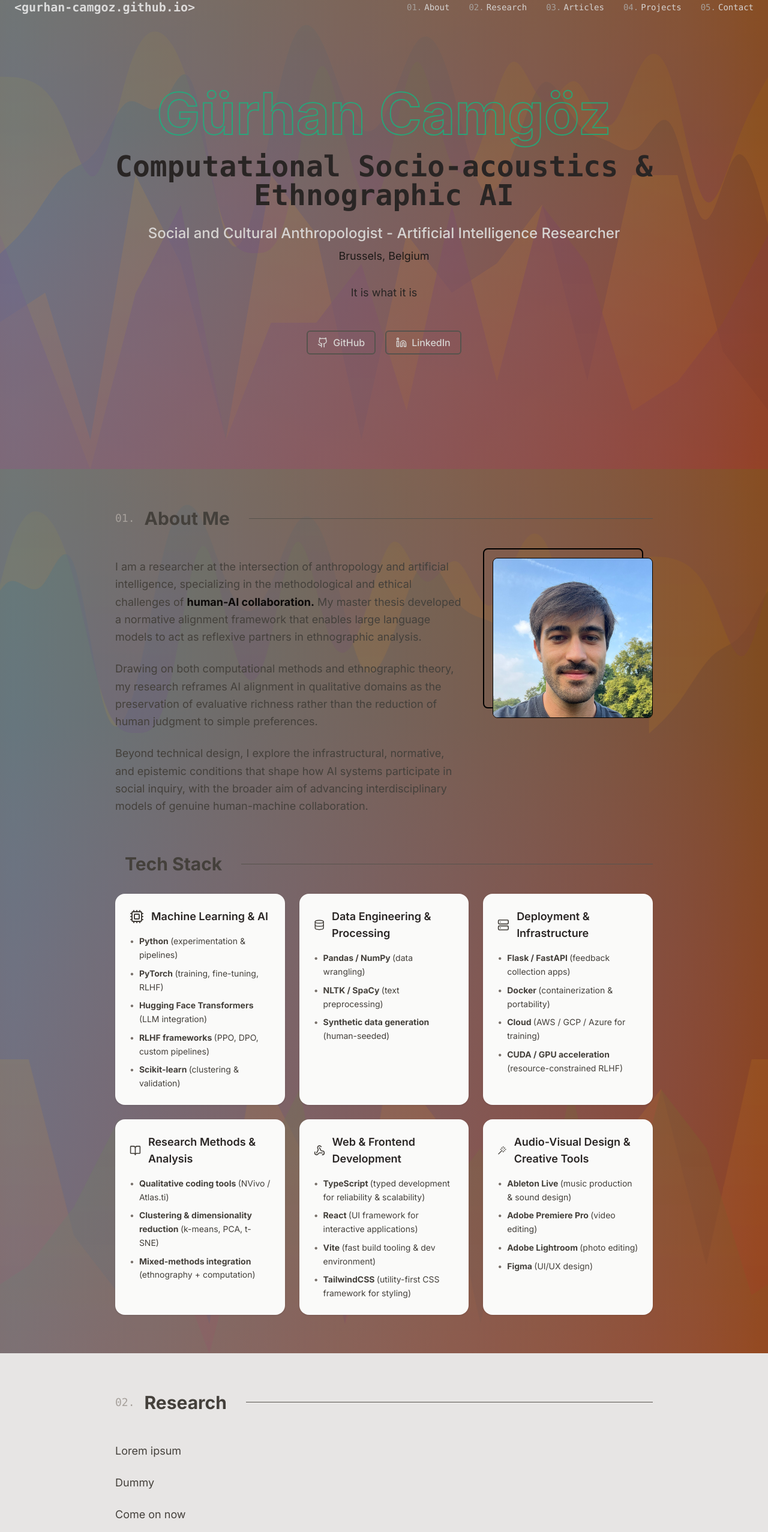
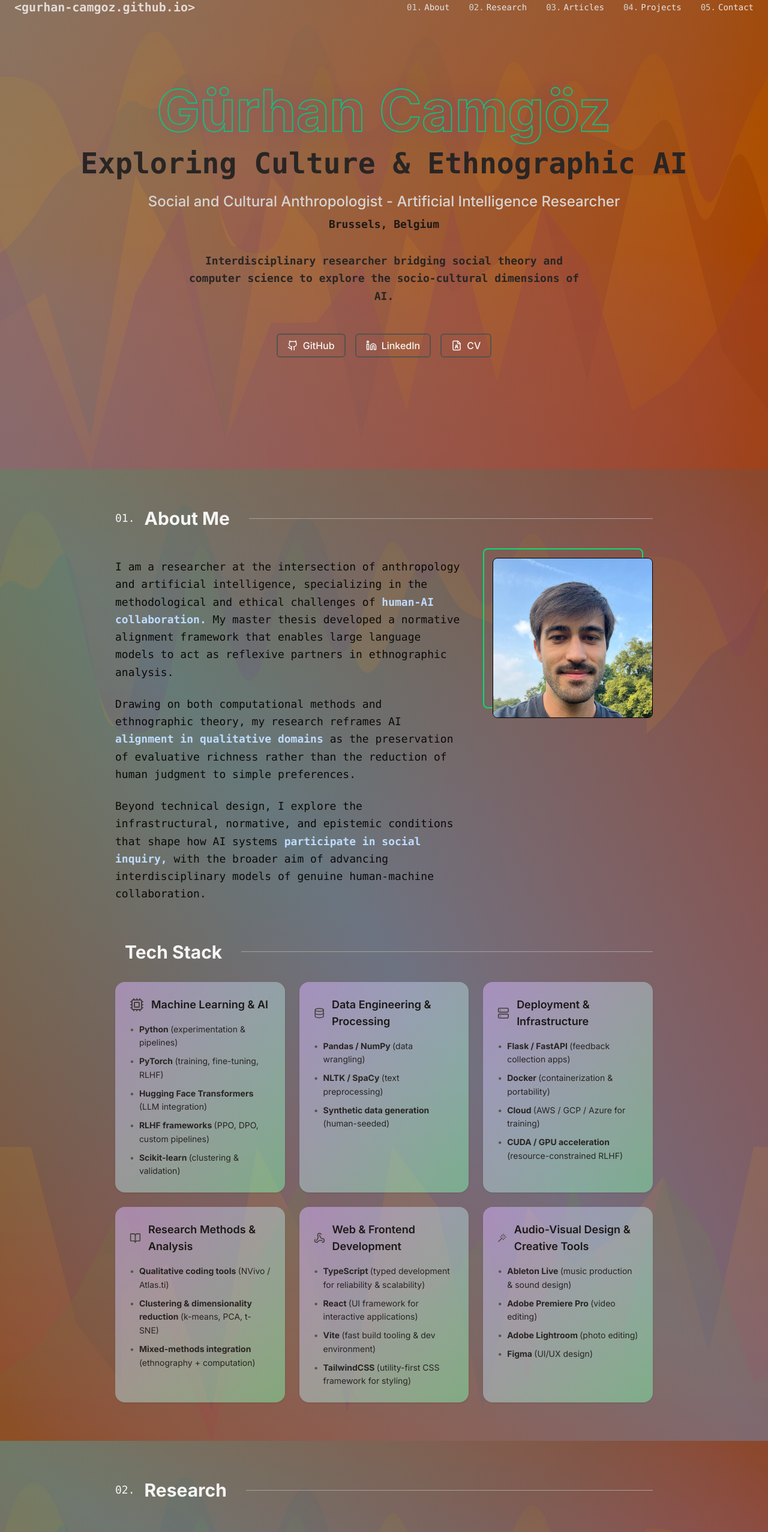
Before and after one commit to gurhan-camgoz/gurhan-camgoz.github.io, a React (Vite) app: page / in a window 1280 px wide. Shown: the part 18-2572 px from the top of the page at 60% size. Built offline with nearby package versions, Linux system fonts and the light colour scheme.

Commit message:
New layout

```diff
--- a/src/components/layout/Header.tsx
+++ b/src/components/layout/Header.tsx
@@ -46,9 +46,9 @@ export const Header: React.FC = () => {
               <button
                 key={item.name}
                 onClick={() => scrollToSection(item.href)}
-                className="text-stone-300 hover:text-stone-400 transition-colors font-mono text-sm relative group"
+                className="text-stone-200 hover:text-stone-300 transition-colors font-mono text-sm relative group"
               >
-                <span className="text-stone-400 mr-1">0{index + 1}.</span>
+                <span className="text-stone-300 mr-1">0{index + 1}.</span>
                 {item.name}
                 <div className="absolute -bottom-1 left-0 w-0 h-0.5 bg-stone-400 transition-all duration-300 group-hover:w-full"></div>
               </button>
--- a/src/components/layout/Layout.tsx
+++ b/src/components/layout/Layout.tsx
@@ -4,7 +4,6 @@ interface LayoutProps {
   children: React.ReactNode;
 }
 
-// I've extracted your SVGs into their own components for clarity.
 const TopWave = () => (
   <svg
     id="wave-top"
@@ -102,8 +101,8 @@ export const Layout: React.FC<LayoutProps> = ({ children }) => {
       </div>
 
       {/* Gradient backgrounds */}
-      <div className="absolute inset-0 bg-linear-to-l from-amber-800 via-stone-500 to-amber-800 animate-gradient opacity-100 z-0" />
-      <div className="absolute inset-0 bg-linear-to-b from-green-500 via-blue-500 to-purple-800 animate-gradient opacity-15 z-0" />
+      <div className="absolute inset-0 bg-linear-to-bl from-amber-800 via-stone-500 to-amber-800 opacity-100 z-0" />
+      <div className="absolute inset-0 bg-linear-to-br from-green-500 via-blue-500 to-purple-800 opacity-15 z-0" />
 
       {/* Bottom SVG Wave Background */}
       <div className="absolute left-0 bottom-0 w-full h-[490px] pointer-events-none opacity-10 z-0">
--- a/src/components/sections/About.tsx
+++ b/src/components/sections/About.tsx
@@ -10,30 +10,30 @@ export const About: React.FC = () => {
         <div className="max-w-4xl mx-auto">
           {/* Section Header */}
           <div className="flex items-center mb-12">
-            <span className="text-stone-400 font-mono text-lg mr-4">01.</span>
-            <h2 className="text-3xl font-bold text-stone-700 mr-8">About Me</h2>
-            <div className="flex-1 h-px bg-stone-600"></div>
+            <span className="text-stone-100 font-mono text-lg mr-4">01.</span>
+            <h2 className="text-3xl font-bold text-stone-100 mr-8">About Me</h2>
+            <div className="flex-1 h-px bg-stone-400"></div>
           </div>
 
           <div className="grid md:grid-cols-3 gap-12 items-start">
             {/* Content */}
             <div className="md:col-span-2 space-y-6">
-              <p className="text-stone-700 leading-relaxed text-lg">
+              <p className="text-stone-950 font-medium font-mono leading-relaxed text-lg">
                 I am a researcher at the intersection of anthropology and artificial intelligence, specializing
-                in the methodological and ethical challenges of {" "} <span className="font-bold text-stone-950"> human-AI collaboration.</span> My master thesis
+                in the methodological and ethical challenges of {" "} <span className="font-bold text-blue-200"> human-AI collaboration.</span> My master thesis
                 developed a normative alignment framework that enables large language models to act as reflexive
                 partners in ethnographic analysis.
               </p>
 
-              <p className="text-stone-700 leading-relaxed text-lg">
-                Drawing on both computational methods and ethnographic theory, my research reframes AI alignment
-                in qualitative domains as the preservation of evaluative richness rather than the reduction of human
+              <p className="text-stone-950 font-medium font-mono leading-relaxed text-lg">
+                Drawing on both computational methods and ethnographic theory, my research reframes AI{" "} <span className="font-bold text-blue-200"> alignment
+                in qualitative domains </span> as the preservation of evaluative richness rather than the reduction of human
                 judgment to simple preferences.
               </p>
 
-              <p className="text-stone-700 leading-relaxed text-lg">
+              <p className="text-stone-950 font-medium font-mono leading-relaxed text-lg">
                 Beyond technical design, I explore the infrastructural, normative, and epistemic conditions that shape
-                how AI systems participate in social inquiry, with the broader aim of advancing interdisciplinary
+                how AI systems<span className="font-bold text-blue-200"> participate in social inquiry, </span>  with the broader aim of advancing interdisciplinary
                 models of genuine human-machine collaboration.
               </p>
             </div>
@@ -45,7 +45,7 @@ export const About: React.FC = () => {
                   className="w-full aspect-square bg-gradient-to-br from-primary-500/20 to-primary-600/20 rounded-lg border border-primary-500/30 object-cover"
                 />
                 {/* Decorative border */}
-                <div className="absolute -top-4 -left-4 w-full h-full border-2 border-primary-500 rounded-lg -z-10 group-hover:top-3 group-hover:left-3 transition-all duration-300"></div>
+                <div className="absolute -top-4 -left-4 w-full h-full border-2 border-green-400 rounded-lg -z-10 group-hover:top-3 group-hover:left-3 group-hover:border-purple-400 transition-all duration-300"></div>
               </div>
             </div>
           </div>
@@ -53,12 +53,12 @@ export const About: React.FC = () => {
 
         <div className="mt-16 max-w-4xl mx-auto">
           <div className="flex items-center mb-8">
-            <span className="text-stone-400 font-mono text-lg mr-4"></span>
-            <h2 className="text-3xl font-bold text-stone-700 mr-8">Tech Stack</h2>
-            <div className="flex-1 h-px bg-stone-600"></div>
+            <span className="text-stone-100 font-mono text-lg mr-4"></span>
+            <h2 className="text-3xl font-bold text-stone-100 mr-8">Tech Stack</h2>
+            <div className="flex-1 h-px bg-stone-400"></div>
           </div>
 
-          <div className="grid md:grid-cols-3 gap-6">
+          <div className="grid md:grid-cols-3 gap-6 ">
             {[
               {
                 title: "Machine Learning & AI",
@@ -122,11 +122,11 @@ export const About: React.FC = () => {
             ].map((category) => (
               <div
                 key={category.title}
-                className="bg-stone-50 rounded-2xl shadow-sm p-6 hover:shadow-md transition-shadow"
+                className="bg-gradient-to-br from-purple-300/50 to-green-300/50 rounded-2xl shadow-sm p-6 hover:shadow-md transition-shadow"
               >
                 <div className="flex items-center gap-3 mb-4">
                   {category.icon}
-                  <h3 className="text-lg font-semibold text-stone-800">
+                  <h3 className="text-lg font-semibold text-stone-900">
                     {category.title}
                   </h3>
                 </div>
@@ -134,9 +134,9 @@ export const About: React.FC = () => {
                   {category.items.map((item) => (
                     <li
                       key={item}
-                      className="flex items-start text-stone-700 text-sm leading-relaxed"
+                      className="flex items-start text-stone-800 text-sm leading-relaxed"
                     >
-                      <span className="text-stone-500 mr-2">•</span>
+                      <span className="text-stone-600 mr-2">•</span>
                       <span dangerouslySetInnerHTML={{ __html: item.replace(/([^(]+)/, '<strong>$1</strong>') }} />
                     </li>
                   ))}
--- a/src/components/sections/Hero.tsx
+++ b/src/components/sections/Hero.tsx
@@ -1,6 +1,6 @@
 import React, { useEffect, useRef } from 'react';
 import { motion } from 'framer-motion';
-import { Github, Linkedin, Mail, ExternalLink, ArrowDown } from 'lucide-react';
+import { Github, Linkedin, Mail, ExternalLink, ArrowDown, FileUser } from 'lucide-react';
 import { Button } from '../ui/Button';
 import { personalInfo } from '../../utils/constants';
 
@@ -67,7 +67,7 @@ export const Hero: React.FC = () => {
         </svg>
       </div>
       <div className="absolute inset-0 bg-linear-to-l from-amber-800 via-stone-500 to-amber-800 animate-gradient opacity-100 z-0" />
-      <div className="absolute inset-0 bg-linear-to-b from-green-500 via-blue-500 to-purple-800 animate-gradient opacity-15 z-0" />
+      <div className="absolute inset-0 bg-linear-to-b from-green-500 via-orange-500 to-purple-800 animate-gradient opacity-15 z-0" />
 
       {/* Bottom SVG Wave Background */}
       <div className="absolute left-0 bottom-0 w-screen pointer-events-none opacity-10 z-0">
@@ -124,12 +124,16 @@ export const Hero: React.FC = () => {
           animate={{ opacity: 1, y: 0 }}
           transition={{ delay: 0.2, duration: 0.8 }}
         >
-          <span
-            ref={textRef}
-            className="text-stroke text-stroke-green-500 opacity-100"
-          >
+          <span className="text-stroke text-stroke-green-500 opacity-100">
           {personalInfo.name}
           </span>
+          <span
+          ref={textRef}
+          className="absolute inset-0 text-stroke text-stroke-green-500 opacity-100 drop-shadow-purple-800 drop-shadow-[0_0_12px_rgba(168,85,247,0.7)] animate-random-pulse"
+          style={{ mixBlendMode: 'overlay' }}
+        >
+          {personalInfo.name}
+        </span>
         </motion.h1>
 
         <motion.h2
@@ -138,7 +142,7 @@ export const Hero: React.FC = () => {
           animate={{ opacity: 1, y: 0 }}
           transition={{ delay: 0.4, duration: 0.8 }}
         >
-         Computational Socio-acoustics &amp; Ethnographic AI
+         Exploring Culture  &amp; Ethnographic AI
         </motion.h2>
         <motion.div
           initial={{ opacity: 0, y: 20 }}
@@ -148,13 +152,13 @@ export const Hero: React.FC = () => {
           <p className="text-xl md:text-2xl text-stone-300 mb-2 font-medium">
             {personalInfo.title}
           </p>
-          <p className="text-lg text-stone-900 mb-8">
+          <p className="text-lg font-bold font-mono text-stone-900 mb-8">
             {personalInfo.location}
           </p>
         </motion.div>
 
         <motion.p
-          className="text-lg text-stone-800 max-w-2xl mx-auto mb-12 leading-relaxed"
+          className="text-lg text-stone-800 font-semibold font-mono max-w-2xl mx-auto mb-12 leading-relaxed"
           initial={{ opacity: 0, y: 20 }}
           animate={{ opacity: 1, y: 0 }}
           transition={{ delay: 0.6, duration: 0.8 }}
@@ -170,7 +174,7 @@ export const Hero: React.FC = () => {
         >
           {personalInfo.links.github && (
             <a href={personalInfo.links.github} target="_blank" rel="noopener noreferrer">
-              <Button variant="outline" size="md" className="border-2 border-stone-600 text-stone-300 hover:border-stone-400 hover:text-stone-400">
+              <Button variant="outline" size="md" className="border-2 border-stone-600 text-stone-100 hover:border-green-400 hover:text-stone-800 hover:bg-gradient-to-tl from-green-500 to-purple-500 hover:bg-opacity-20 hover:shadow-lg hover:shadow-green-400/50 transition-all duration-300">
                 <Github size={18} className="mr-2" />
                 GitHub
               </Button>
@@ -178,9 +182,17 @@ export const Hero: React.FC = () => {
           )}
           {personalInfo.links.linkedin && (
             <a href={personalInfo.links.linkedin} target="_blank" rel="noopener noreferrer">
-              <Button variant="outline" size="md" className="border-2 border-stone-600 text-stone-300 hover:border-green-400 hover:text-stone-400">
+              <Button variant="outline" size="md" className="border-2 border-stone-600 text-stone-100 hover:border-green-400 hover:text-stone-800 hover:bg-gradient-to-tl from-green-500 to-purple-500 hover:bg-opacity-20 hover:shadow-lg hover:shadow-green-400/50 transition-all duration-300">
                 <Linkedin size={18} className="mr-2" />
                 LinkedIn
+              </Button>
+            </a>
+          )}
+          {personalInfo.links.cv && (
+            <a href={personalInfo.links.cv} target="_blank" rel="noopener noreferrer">
+              <Button variant="outline" size="md" className="border-2 border-stone-600 text-stone-100 hover:border-green-400 hover:text-stone-800 hover:bg-gradient-to-tl from-green-500 to-purple-500 hover:bg-opacity-20 hover:shadow-lg hover:shadow-green-400/50 transition-all duration-300">
+                <FileUser size={18} className="mr-2" />
+                CV
               </Button>
             </a>
           )}
--- a/src/components/sections/Research.tsx
+++ b/src/components/sections/Research.tsx
@@ -1,37 +1,50 @@
 import { Section } from '../ui/Section';
+import { Layout } from '../layout/Layout';
 
 export const Research: React.FC = () => {
   return (
+    <Layout>
       <Section id="research">
         <div className="max-w-4xl mx-auto">
           {/* Section Header */}
           <div className="flex items-center mb-12">
-          <span className="text-stone-400 font-mono text-lg mr-4">02.</span>
-          <h2 className="text-3xl font-bold text-stone-700 mr-8">Research</h2>
-          <div className="flex-1 h-px bg-stone-600"></div>
+            <span className="text-stone-100 font-mono text-lg mr-4">02.</span>
+            <h2 className="text-3xl font-bold text-stone-100 mr-8">Research</h2>
+            <div className="flex-1 h-px bg-stone-400"></div>
           </div>
 
           <div className="grid md:grid-cols-3 gap-12 items-start">
             {/* Content */}
             <div className="md:col-span-2 space-y-6">
-            <p className="text-stone-700 leading-relaxed text-lg">
-              Lorem ipsum
+              <p className="text-stone-950 font-medium font-mono leading-relaxed text-lg">
+                My master’s thesis, <span className="font-bold text-blue-200">Beyond the Academic Mirror</span>, explored how large
+                language models can move from acting as static “mirrors” of knowledge to becoming reflexive partners
+                in <span className="font-bold text-blue-200">ethnographic analysis</span>.
               </p>
 
-            <p className="text-stone-700 leading-relaxed text-lg">
-             Dummy
+              <p className="text-stone-950 font-medium font-mono leading-relaxed text-lg">
+                The project developed <span className="font-bold text-blue-200">Vector-HCAS</span>, a multi-dimensional alignment framework that
+                preserves the richness of human reasoning. Instead of reducing judgments to binary preferences,
+                it identifies and models evaluative dimensions such as <em>Narrative Discipline</em>,
+                <em> Productive Defamiliarization</em>, and <em>Analytical Grounding</em>.
               </p>
 
-            <p className="text-stone-700 leading-relaxed text-lg">
-              Come on now
+              <p className="text-stone-950 font-medium font-mono leading-relaxed text-lg">
+                Methodologically, the research combined supervised fine-tuning with LoRA/QLoRA for efficient training,
+                a cloud-based human feedback collection app, and synthetic data augmentation with clustering analysis.
+                These approaches allowed the framework to emerge directly from <span className="font-bold text-blue-200">participant evaluations</span>,
+                making the alignment empirically grounded and resource-efficient.
               </p>
 
-
+              <p className="text-stone-950 font-medium font-mono leading-relaxed text-lg">
+                <span className="font-bold text-blue-200">Applications</span> of this work include educational assessment, ethically sensitive
+                therapeutic AI, and creative collaboration tools. More broadly, it demonstrates how alignment methods
+                can be democratized — enabling AI research that is rigorous, reflective, and accessible without massive compute resources.
+              </p>
             </div>
-
-
           </div>
         </div>
       </Section>
+    </Layout>
   );
 };
--- a/src/index.css
+++ b/src/index.css
@@ -98,7 +98,7 @@
 }
 
 .animate-random-pulse {
-  animation: random-pulse 1s cubic-bezier(0.4, 0, 0.6, 1) infinite;
+  animation: random-pulse 2s cubic-bezier(0.4, 0, 0.6, 1) infinite;
   animation-delay: calc(var(--random-delay, 0) * 1s);
 }
 
--- a/src/utils/constants.ts
+++ b/src/utils/constants.ts
@@ -3,10 +3,11 @@ export const personalInfo = {
   title: "Social and Cultural Anthropologist - Artificial Intelligence Researcher",
   email: "gurhan.camgoz@gmail.com",
   location: "Brussels, Belgium",
-  bio: "It is what it is",
+  bio: "Interdisciplinary researcher bridging social theory and computer science to explore the socio-cultural dimensions of AI.",
   links: {
     github: "https://github.com/gurhan-camgoz",
     linkedin: "https://linkedin.com/in/yourusername",
+    cv: "/Gurhan_Camgoz_CV.pdf"
   }
 };
 
```
Lines whose indentation alone changed are shown as unchanged.
